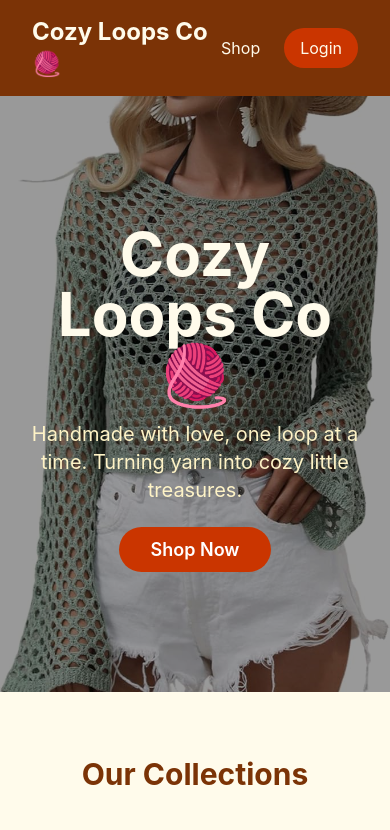
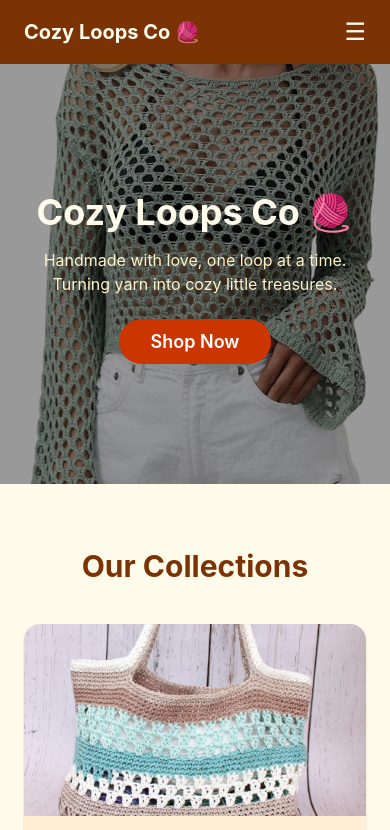
Before and after one commit to adisacodes/cozy-loops-co, a React (Vite) app: page / in a window 390 px wide. Shown: the top 830 px of the page. Built offline with nearby package versions, Linux system fonts and the light colour scheme; no server answers.

Commit message:
made app responsive with mobile navbar

```diff
--- a/src/components/Navbar.jsx
+++ b/src/components/Navbar.jsx
@@ -1,33 +1,59 @@
-import {Link, useNavigate} from "react-router-dom"
-import {signOut} from "firebase/auth"
-import {auth} from "../firebase/config"
+import { useState } from "react"
+import { Link, useNavigate } from "react-router-dom"
+import { signOut } from "firebase/auth"
+import { auth } from "../firebase/config"
 import { useAuth } from "../context/AuthContext"
 
 function Navbar() {
-    const {user} = useAuth()
+  const { user } = useAuth()
   const navigate = useNavigate()
+  const [menuOpen, setMenuOpen] = useState(false)
 
-    const handleLogout = async() => {
+  const handleLogout = async () => {
     await signOut(auth)
     navigate("/login")
   }
 
   return (
-        <nav className="bg-amber-900 text-amber-50 px-8 py-4 flex justify-between items-center">
-            <Link to="/" className="text-2xl font-bold">Cozy Loops Co🧶</Link>
-            <div className="flex gap-6 items-center">
+    <nav className="bg-amber-900 text-amber-50 px-6 py-4">
+      <div className="flex justify-between items-center">
+        <Link to="/" className="text-xl font-bold">Cozy Loops Co 🧶</Link>
+
+        <button
+          className="md:hidden text-amber-50 text-2xl"
+          onClick={() => setMenuOpen(!menuOpen)}
+        >
+          {menuOpen ? "✕" : "☰"}
+        </button>
+
+        <div className="hidden md:flex gap-6 items-center">
           <Link to="/shop" className="hover:text-amber-200">Shop</Link>
-                {user? (
+          {user ? (
             <>
               <Link to="/cart" className="hover:text-amber-200">Cart</Link>
               <Link to="/dashboard" className="hover:text-amber-200">Dashboard</Link>
               <button onClick={handleLogout} className="bg-orange-700 px-4 py-2 rounded-full hover:bg-orange-800">Logout</button>
             </>
-                ) :(
+          ) : (
             <Link to="/login" className="bg-orange-700 px-4 py-2 rounded-full hover:bg-orange-800">Login</Link>
           )}
         </div>
+      </div>
 
+      {menuOpen && (
+        <div className="md:hidden flex flex-col gap-4 mt-4">
+          <Link to="/shop" onClick={() => setMenuOpen(false)}>Shop</Link>
+          {user ? (
+            <>
+              <Link to="/cart" onClick={() => setMenuOpen(false)}>Cart</Link>
+              <Link to="/dashboard" onClick={() => setMenuOpen(false)}>Dashboard</Link>
+              <button onClick={handleLogout} className="bg-orange-700 px-4 py-2 rounded-full text-left">Logout</button>
+            </>
+          ) : (
+            <Link to="/login" onClick={() => setMenuOpen(false)} className="bg-orange-700 px-4 py-2 rounded-full text-center">Login</Link>
+          )}
+        </div>
+      )}
     </nav>
   )
 }
--- a/src/pages/Home.jsx
+++ b/src/pages/Home.jsx
@@ -4,7 +4,6 @@ import { Link } from "react-router-dom"
 function Home() {
   return (
     <div className="bg-amber-50 min-h-screen">
-      {/* Hero Section */}
       <div
         className="relative flex flex-col items-center justify-center text-center py-32 px-6"
         style={{
@@ -15,8 +14,8 @@ function Home() {
       >
         <div className="bg-black/40 absolute inset-0"></div>
         <div className="relative z-10">
-          <h1 className="text-6xl font-bold text-amber-50 mb-4">Cozy Loops Co 🧶</h1>
-          <p className="text-xl text-amber-100 mb-8 max-w-xl">
+          <h1 className="text-4xl md:text-6xl font-bold text-amber-50 mb-4">Cozy Loops Co 🧶</h1>
+          <p className="text-base md:text-xl text-amber-100 mb-8 max-w-xl">
             Handmade with love, one loop at a time.
             Turning yarn into cozy little treasures.
           </p>
@@ -29,7 +28,6 @@ function Home() {
         </div>
       </div>
 
-      {/* Collections Section */}
       <div className="py-16 px-6 text-center">
         <h2 className="text-3xl font-bold text-amber-900 mb-10">Our Collections</h2>
         <div className="grid grid-cols-1 md:grid-cols-3 gap-6 max-w-4xl mx-auto">
```
Lines whose indentation alone changed are shown as unchanged.
